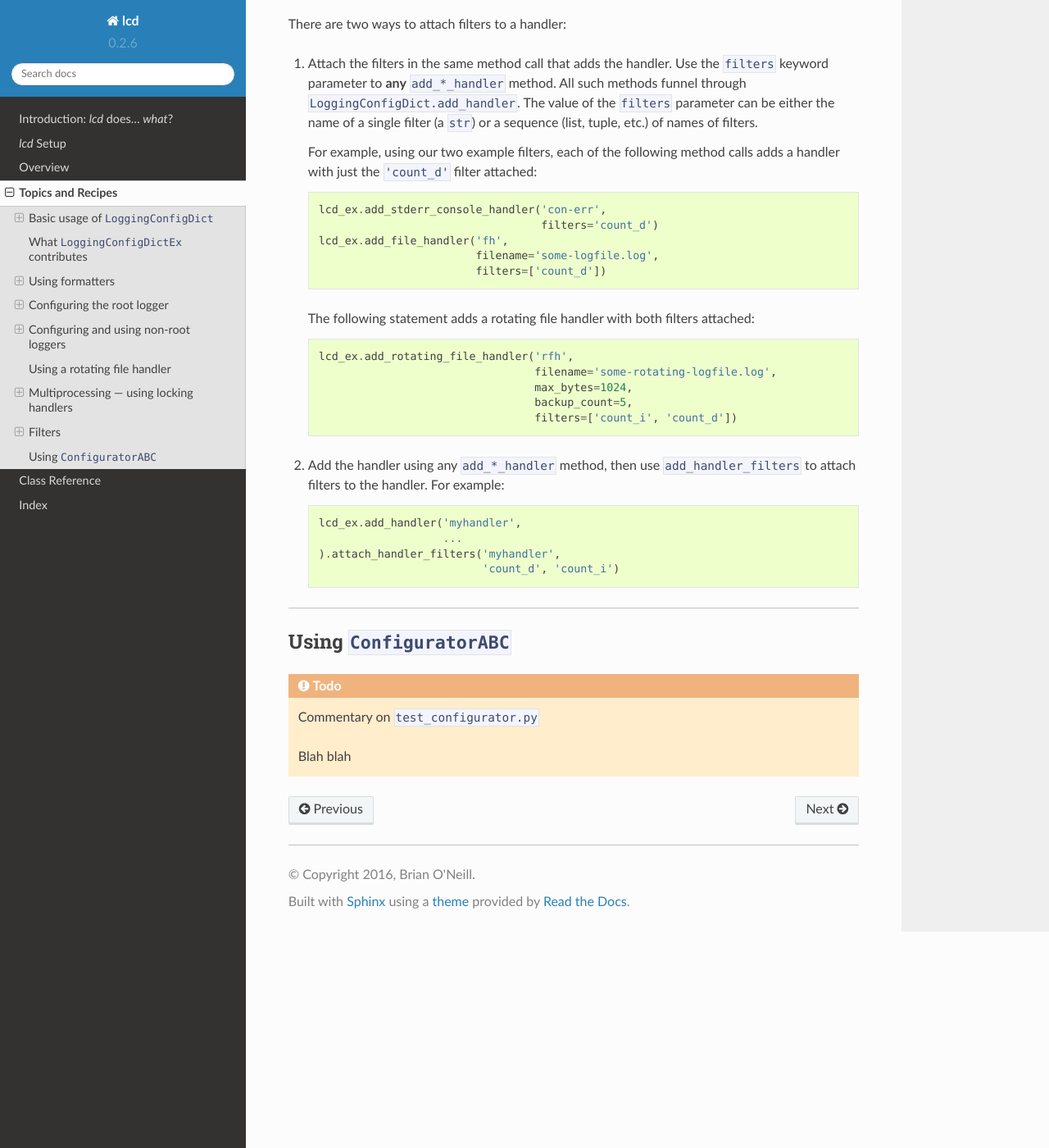
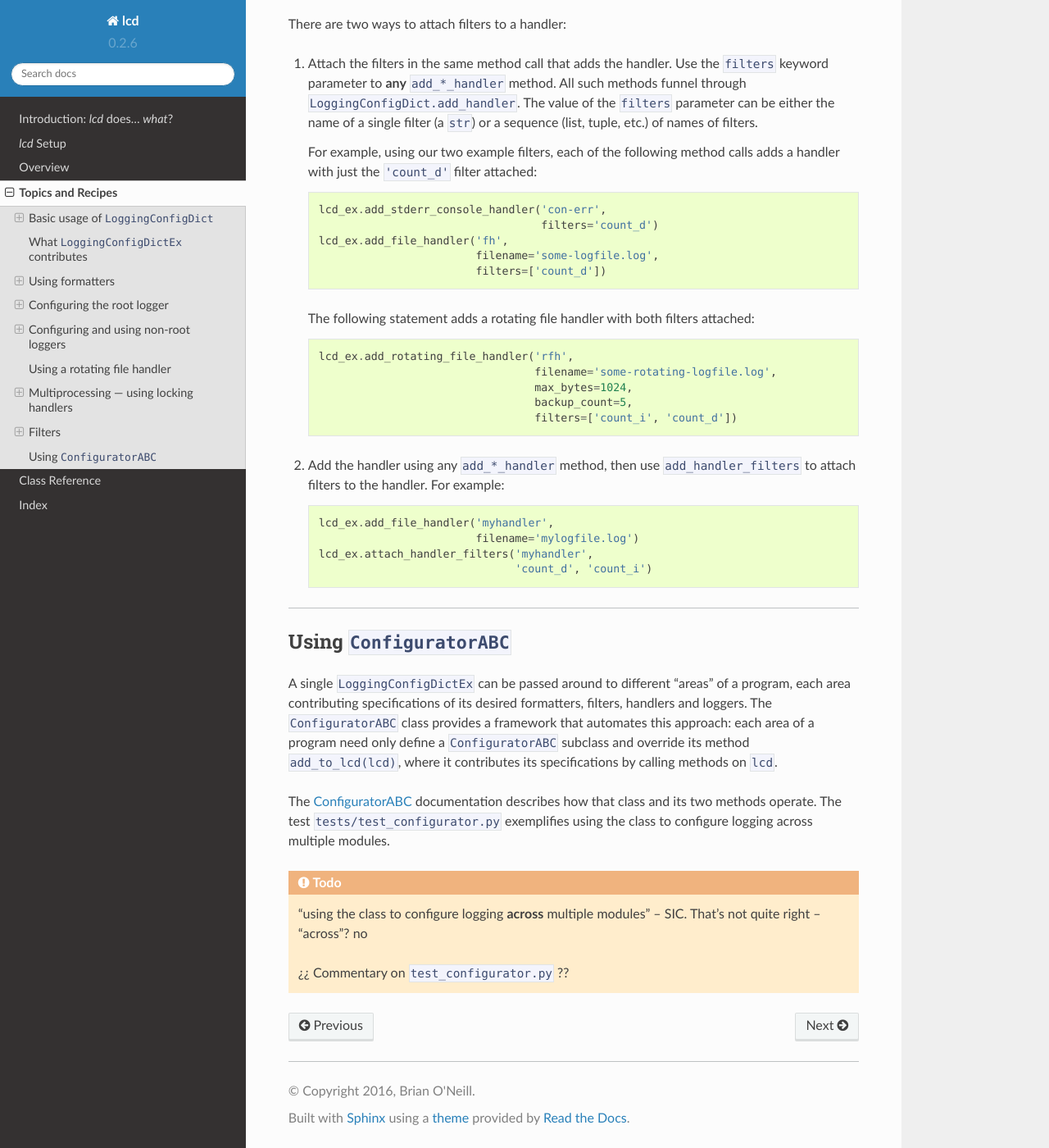
Before and after one commit to Twangist/prelogging, a Sphinx documentation site: the page built from lcd/docs/topics-recipes.rst, in a window 1280 px wide and 1400 px high, scrolled down 11301 px. Shown: the whole window at 82% size. Built offline with Sphinx 7.4.7 and the Read the Docs theme 2.0.0, drawn with Linux system fonts in a browser that asks for light colours.

Commit message:
0.2.7b4 -- filter examples, code, more fiddling (to get strs in red !) TODO the rest of the examples... and docs

```diff
--- a/lcd/docs/topics-recipes.rst
+++ b/lcd/docs/topics-recipes.rst
@@ -648,10 +648,10 @@ There are two ways to attach filters to a handler:
 2. Add the handler using any ``add_*_handler`` method, then use
    ``add_handler_filters`` to attach filters to the handler. For example::
 
-    lcd_ex.add_handler('myhandler',
-                       ...
-    ).attach_handler_filters('myhandler',
-                             'count_d', 'count_i')
+    lcd_ex.add_file_handler('myhandler',
+                            filename='mylogfile.log')
+    lcd_ex.attach_handler_filters('myhandler',
+                                  'count_d', 'count_i')
 
 ----------------------------------
 
@@ -660,7 +660,20 @@ There are two ways to attach filters to a handler:
 Using ``ConfiguratorABC``
 -------------------------------
 
+A single ``LoggingConfigDictEx`` can be passed around to different "areas"
+of a program, each area contributing specifications of its desired formatters,
+filters, handlers and loggers. The ``ConfiguratorABC`` class provides a
+framework that automates this approach: each area of a program need only
+define a ``ConfiguratorABC`` subclass and override its method
+``add_to_lcd(lcd)``, where it contributes its specifications by calling
+methods on ``lcd``.
+
+The :ref:`ConfiguratorABC` documentation describes how that class and its two
+methods operate. The test ``tests/test_configurator.py`` exemplifies using
+the class to configure logging across multiple modules.
+
 .. todo::
-    Commentary on ``test_configurator.py``
+    "using the class to configure logging **across** multiple modules" -- SIC.
+    That's not quite right -- "across"? no
 
-    Blah blah
+    ¿¿ Commentary on ``test_configurator.py`` ??
```
Also changed, not shown: 1 other file.
